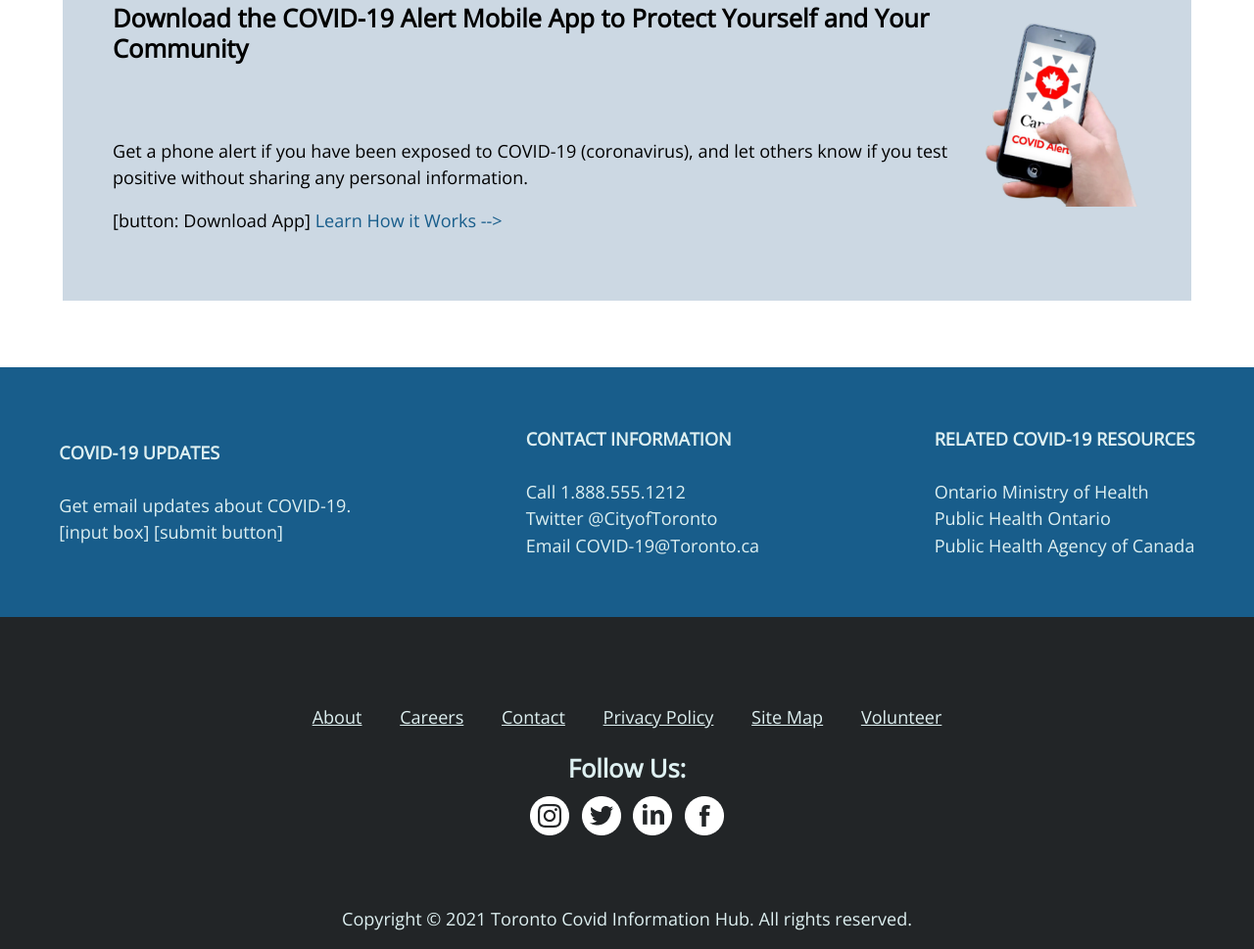
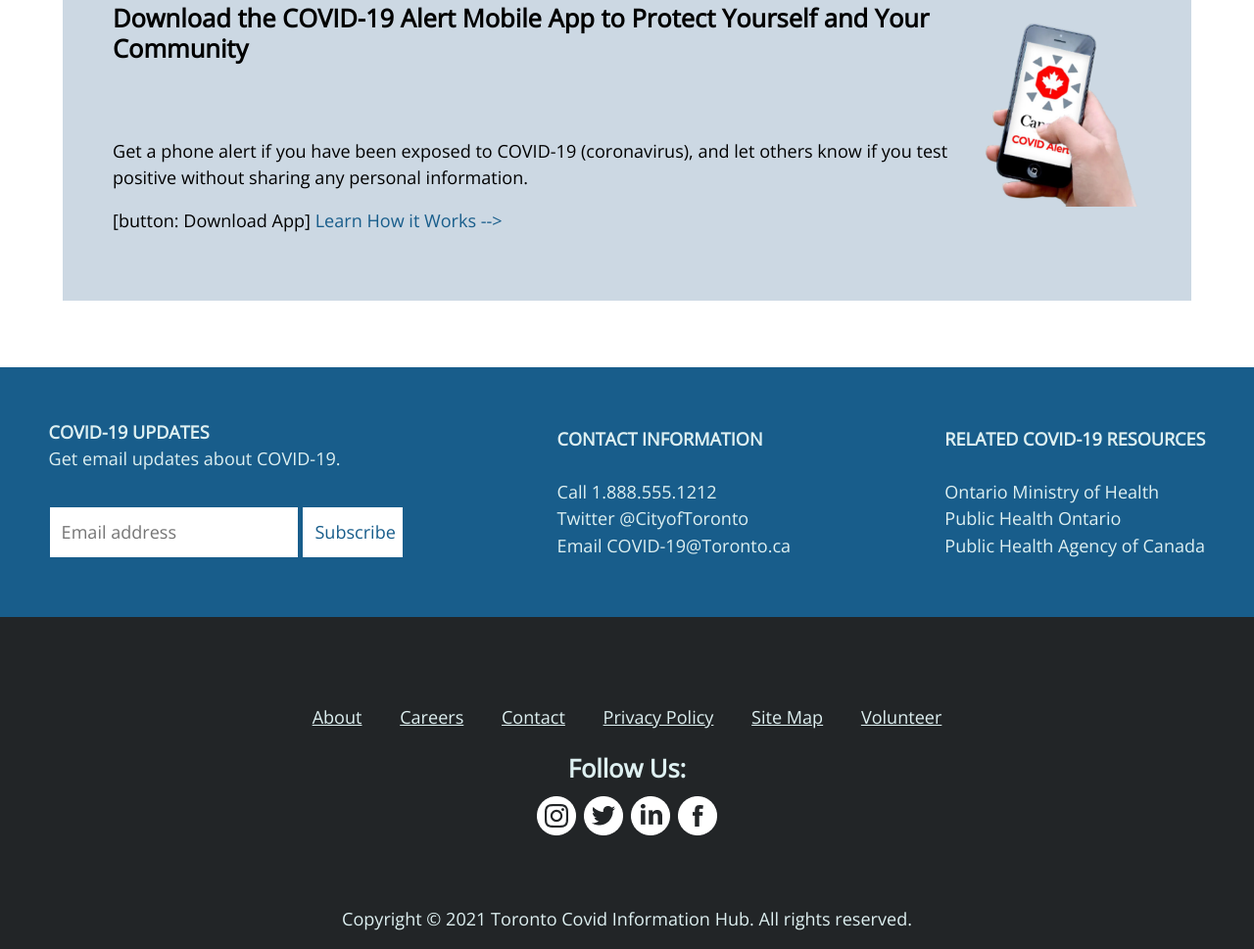
Before and after one commit to kataylor1/COVID19Hub, a plain HTML site: page index.html in a window 1280 px wide. Shown: the part 3028-3997 px from the top of the page at 98% size. Drawn offline with nearby package versions, Linux system fonts and the light colour scheme.

Commit message:
QA fixes
-created a rollover on the footer icons
- added newsletter sign up to footer
- added attributes to logo image so will scale better.  w=100, h=auto
-removed some unused css code to clean it up

```diff
--- a/css/index.css
+++ b/css/index.css
@@ -42,9 +42,9 @@ body {
 }
 
 img{
+    /* prevents images from stretching */
     max-width: 100%;
     max-height: 100%;
-    /* prevents images from stretching */
 }
 
 /* Fonts */
@@ -331,26 +331,6 @@ a.utilityNav:active {
     background-repeat: no-repeat;
     padding-left: 40px;
   }
-
-/* input[type=text] {
-    width: 100%;
-    box-sizing: border-box;
-    border: 1px solid var(--submitGrey);
-    border-radius: 5px;
-    background-color: var(--mainBackground);
-    background-image: url('../images/magnifyingGlass.png') no-repeat 100%;
-    background-size: 1.125rem;
-  }
-
-  input[type=search]{
-    max-width: 5rem;
-    text-align: center;
-    background-color: var(--submitGrey);
-    border: none;
-    color: var(--mainLightText);
-    text-decoration: none;
-    cursor: pointer;
-  } */
 
 /* Primary Navigation */
 nav {
@@ -732,3 +712,32 @@ h3.footer {
     color: var(--mainLightText);
     line-height: 2rem;
 }
+
+/* for Newsletter Sign-up */
+.containerNewsletter {
+    padding: 20px;
+  }
+
+  input.Newsletter[type=text], input.Newsletter[type=submit] {
+    width: 15rem;
+    padding: 12px;
+    margin: 8px 0;
+    display: inline-block;
+    border: 1px solid var(--mainLogoBlue);
+    box-sizing: border-box;
+    background-image: none;
+  }
+
+  input.Newsletter[type=submit] {
+    background-color:var(--mainBackground);
+    color: var(--mainLogoBlue);
+    border: 1px;
+    border-color: var(--mainLogoBlue);
+    width: 6rem;
+  }
+
+  input.Newsletter[type=submit]:hover {
+    /* opacity: 0.8; */
+    background-color:var(--mainLightBgColour);
+    /* background-color: #cc0000; test colour */
+  }
--- a/index.html
+++ b/index.html
@@ -41,7 +41,7 @@
   <!-- IMG set to max-width 100% max-heigh 100% -->
   <header class="logoUtilityBarContainer">
     <!-- Logo & Utility Bar-->
-    <!-- Logo --><div><img src="images/logo.png" alt="Toronto Covid Hub"></div>
+    <!-- Logo --><div><img src="images/logo.png" alt="Toronto Covid Hub" width="100%" height="auto"></div>
     <!-- Container for Utility Nav & Search Bar--><div class="utilityNavSection"><a href="#" class="utilityNav">AA+</a><a href="#" class="utilityNav">FAQs</a><a href="#" class="utilityNav">Language</a>
       <div class="logoUtilityBarContainer">
         <input type="text" class="input" placeholder="Search"></div><!-- <div><button type="submit"><img src="images/magnifyingGlass.png"></button></div> -->
@@ -255,9 +255,12 @@
     <!-- Row: Top Half Footer Bar-->
     <div class="topFooterContainer">
       <div class="lightFooter"><strong class="lightFooter">COVID-19 UPDATES</strong>
-        <br><br>Get email updates about COVID-19.
-        <br>[input box] [submit button]
-      </div>
+        <!-- Newsletter Signup Form-->
+        <form class="lightFooter" action="/action_page.php">
+          Get email updates about COVID-19.
+          <br><br>
+          <input class="Newsletter" type="text" placeholder="Email address" name="mail" required> <input  class="Newsletter" type="submit" value="Subscribe">
+        </form></div>
       <div class="lightFooter"><strong class="lightFooter">CONTACT INFORMATION</strong>
         <br><br>Call 1.888.555.1212
         <br>Twitter @CityofToronto
@@ -274,7 +277,9 @@
       <div class="containerSpacer"></div>
       <p><a href="#" class="footer2">About</a> <a href="#" class="footer2">Careers</a> <a href="#" class="footer2">Contact</a> <a href="#" class="footer2">Privacy Policy</a> <a href="#" class="footer2">Site Map</a> <a href="#" class="footer2">Volunteer</a></p>
      <H3 class="footer">Follow Us:</H3>
-     <div><a href="#"><img src="images/Instagram.png" alt="Instagram"></a> <a href="#"></a><img src="images/Twitter.png" alt="Twitter"></a> <a href="#"><img src="images/Linkedin.png" alt="LinkedIn"></a> <a href="#"><img src="images/Facebook.png" alt="facebook"></a></div>
+     <div>
+       <!-- Footer Icons w Rollover -->
+      <!-- Instagram --><a href="#"><img src="images/Instagram.png" onmouseover="this.src='images/InstagramHover.png'" onmouseout="this.src='images/Instagram.png'" alt="Instagram"></a><!-- Twitter --><a href="#"><img src="images/Twitter.png" onmouseover="this.src='images/TwitterHover.png'" onmouseout="this.src='images/Twitter.png'" alt="Twitter"></a><!-- LinkedIn --><a href="#"><img src="images/Linkedin.png" onmouseover="this.src='images/LinkedinHover.png'" onmouseout="this.src='images/Linkedin.png'" alt="LinkedIn"></a><!-- facebook --><a href="#"><img src="images/Facebook.png" onmouseover="this.src='images/FacebookHover.png'" onmouseout="this.src='images/Facebook.png'" alt="facebook"></a></div>
      <div class="containerSpacer"></div>
       <p class="footer2Body">Copyright 	&#169; 2021 Toronto Covid Information Hub. All rights reserved.</p></div>
   </footer>
```
Also changed, not shown: images/FacebookHover.png (added), images/InstagramHover.png (added), images/LinkedinHover.png (added), images/TwitterHover.png (added), js/index.js (line endings or trailing spaces). Lines whose indentation alone changed are shown as unchanged.
